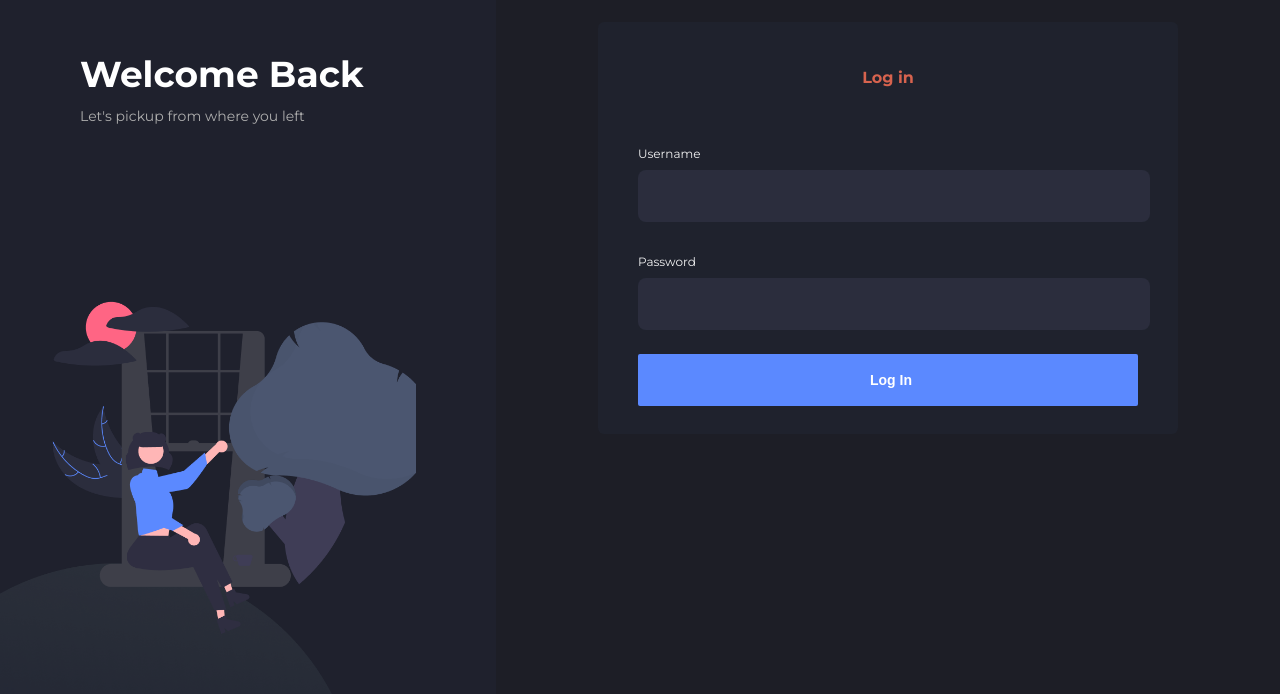
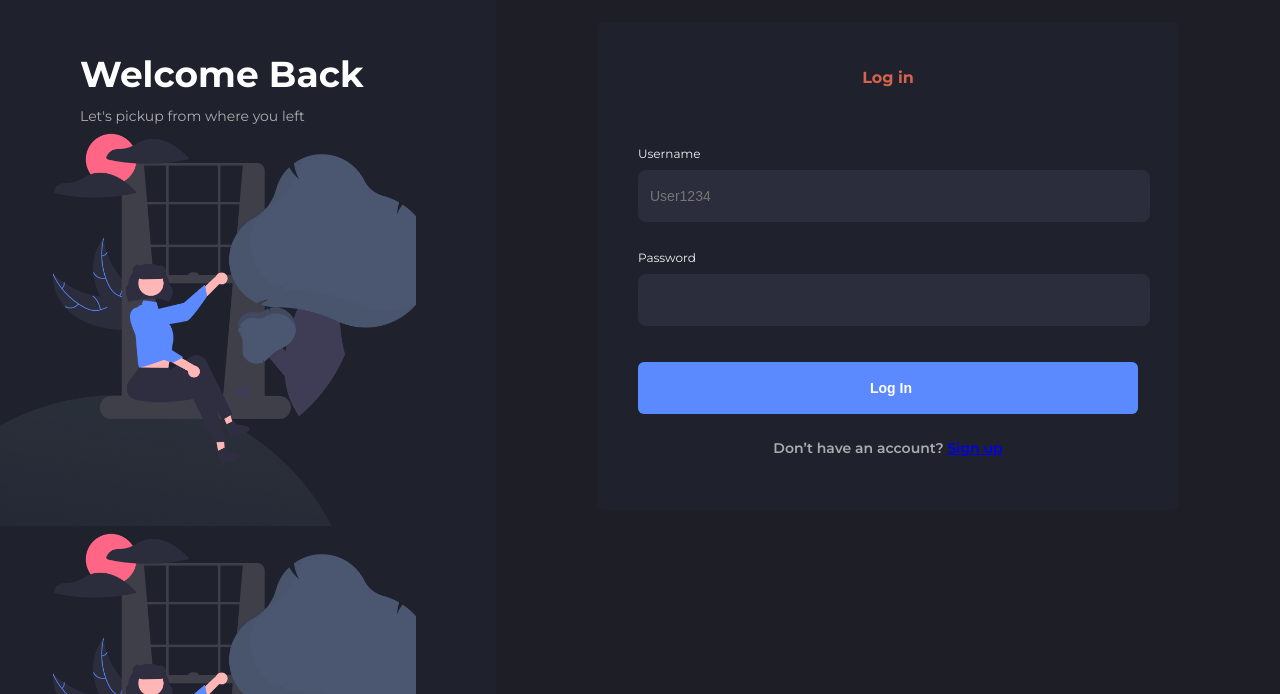
Before and after one commit to HamidTech360/swiftTelecoms, a React (Vite) app: page /login in a window 1280 px wide. Shown: the part 106-800 px from the top of the page. Built offline with nearby package versions, Linux system fonts and the light colour scheme.

Commit message:
adding buttom text to button

```diff
--- a/src/layouts/authLayout/index.tsx
+++ b/src/layouts/authLayout/index.tsx
@@ -1,7 +1,7 @@
 import { BannerImg, FormArea } from './authlayout.style'
 const AuthLayout = ({ children, title, subTitle }: any) => {
   return (
-    <div className="md:flex h-screen">
+    <div className="md:flex min-h-screen " style={{ height: 'fit-content' }}>
       <div>
         <div className="pt-10 -mb-16 px-5 bg-[#1D1E26] md:hidden">
           <div className="text-white font-bold text-4xl  leading-12">
@@ -19,6 +19,7 @@ const AuthLayout = ({ children, title, subTitle }: any) => {
         </div>
         <div className="flex flex-1 flex-col justify-end lg:pr-20 md:pr-14">
           <BannerImg className="" src="../../assets/bigAvatar.png" alt="" />
+          <BannerImg className="" src="../../assets/bigAvatar.png" alt="" />
         </div>
       </div>
       <div className="md:w-3/5  h-screen  bg-[#1D1E26] py-7 px-5 ">
@@ -29,3 +30,11 @@ const AuthLayout = ({ children, title, subTitle }: any) => {
 }
 
 export default AuthLayout
+
+// color: rgba(255, 255, 255, 0.62);
+
+// font-family: Montserrat;
+// font-size: 13px;
+// font-style: normal;
+// font-weight: 500;
+// line-height: 161.9%;
--- a/src/screens/Auth/Login/index.tsx
+++ b/src/screens/Auth/Login/index.tsx
@@ -1,8 +1,10 @@
 import AuthLayout from '../../../layouts/authLayout'
 import { Input, Label } from './login.style'
+import { Link } from 'react-router-dom'
 
 const Login = () => {
   return (
+    <div>
       <AuthLayout
         title="Welcome Back"
         subTitle="Let's pickup from where you left"
@@ -12,21 +14,26 @@ const Login = () => {
             Log in
           </p>
           <form action="">
-          <div className="mb-6">
+            <div className="mb-5">
               <Label>Username</Label> <br />
-            <Input type="text" />
+              <Input type="text" placeholder="User1234" />
             </div>
-          <div className="mb-6">
+            <div className="mb-5">
               <Label>Password</Label> <br />
               <Input type="password" />
             </div>
 
-          <button className="w-full pl-3 py-4 rounded-sm border-none m-auto text-[#FFF] text-sm font-semibold  bg-[#5B89FF] cursor-pointer   ">
+            <button className="mt-4 w-full pl-3 py-2 md:py-4 rounded-md border-none m-auto text-[#FFF] text-sm font-semibold  bg-[#5B89FF] cursor-pointer   ">
               Log In
             </button>
           </form>
+
+          <p className="text-[#AAABAF] text-sm font-semibold leading-10 text-center">
+            Don’t have an account? <Link to="#">Sign up</Link>{' '}
+          </p>
         </div>
       </AuthLayout>
+    </div>
   )
 }
 
--- a/src/screens/Auth/Login/login.style.ts
+++ b/src/screens/Auth/Login/login.style.ts
@@ -2,7 +2,7 @@ import styled from 'styled-components'
 
 export const Input = styled.input.attrs({
   className:
-    ' border-none outline-none w-full pl-3 py-4 text-[#FFFFFF30] text-sm font-normal  rounded-lg p-0 bg-[#2B2D3D] ',
+    ' border-none outline-none w-full pl-3 py-2 md:py-4 text-[#FFFFFF30] text-sm font-normal  rounded-lg p-0 bg-[#2B2D3D] ',
 })``
 
 export const Label = styled.label.attrs({
```
Lines whose indentation alone changed are shown as unchanged.
